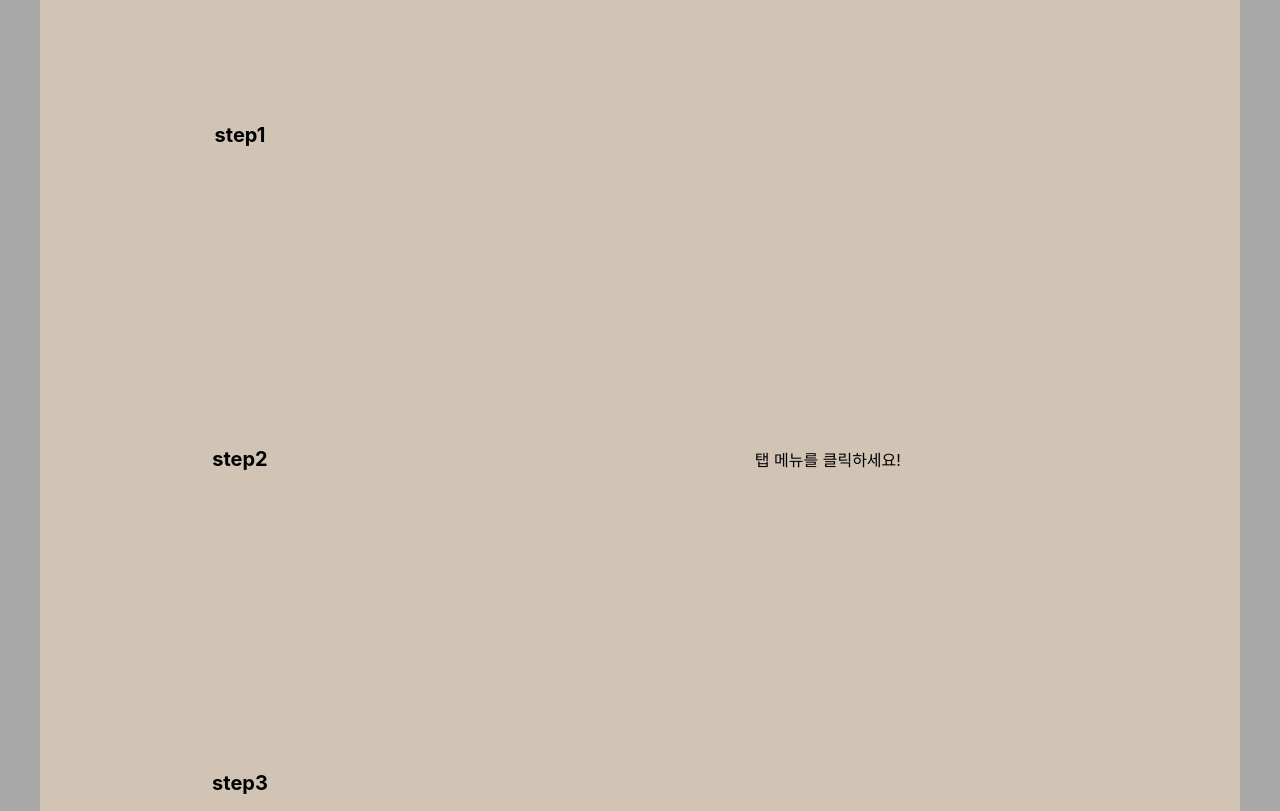
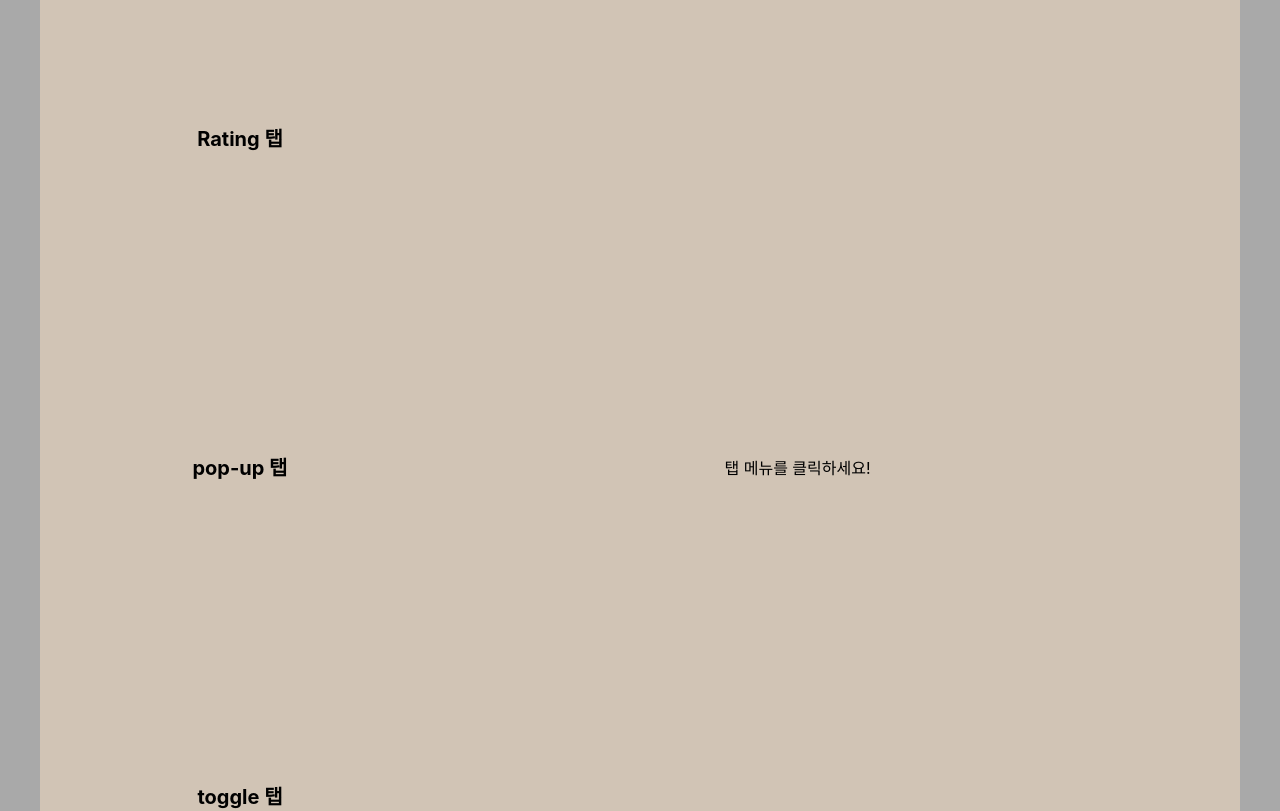
Before and after one commit to limdumb/React-Study, a React (Create React App) app: page /Tap in a window 1280 px wide. Shown: the part 240-1051 px from the top of the page. Built offline with nearby package versions, Linux system fonts and the light colour scheme.

Commit message:
[Feat] step3 글자문구변경

```diff
--- a/src/App.css
+++ b/src/App.css
@@ -19,6 +19,10 @@ li{
 body{
     height: 100vh;
     background-color: darkgray;
+}
+
+body *{
+    /* outline: 1px solid red; */
 }
 
 
@@ -213,7 +217,11 @@ clip-path box-shadow 문제에 관하여*/
 
 .title_dot_li{
     /* title 자식 li */
-    padding: 150px;
+    padding: 150px 100px;
+}
+
+.title_dot_li > span{
+    white-space: nowrap;
 }
 
 .title_dot_li > span{
@@ -229,6 +237,7 @@ clip-path box-shadow 문제에 관하여*/
     display: flex;
     justify-content: center;
     align-items: center;
+
 }
 
 
--- a/src/component/nav_Button/Step2.jsx
+++ b/src/component/nav_Button/Step2.jsx
@@ -9,7 +9,8 @@ function Step2(){
             <button onClick={()=> SetNewPage(!newpage)} style={{fontSize : "50px"}}>클릭!</button>
             <div className="step2_dot_new" style={{display : newpage ? "block":"none"}}>
                 <button onClick={()=> SetNewPage(false) }>X</button>
-                <p>테스트용</p>
+                <p>팝업창</p>
+                <p>“얄리 얄리 얄라셩 얄라리 얄라”</p>
             </div>
         </div>
     )
--- a/src/component/nav_Button/Tap.jsx
+++ b/src/component/nav_Button/Tap.jsx
@@ -26,13 +26,13 @@ function Tap(){
         <div id="tap">
             <ul className="tap_title">
                 <li className="title_dot_li">
-                    <span onClick={()=>{setHide(1)}}>step1</span>
+                    <span onClick={()=>{setHide(1)}}>Rating 탭</span>
                 </li>
                 <li className="title_dot_li">
-                    <span onClick={()=>{setHide(2)}}>step2</span>
+                    <span onClick={()=>{setHide(2)}}>pop-up 탭</span>
                 </li>
                 <li className="title_dot_li">
-                    <span onClick={()=>{setHide(3)}}>step3</span>
+                    <span onClick={()=>{setHide(3)}}>toggle 탭</span>
                 </li>
             </ul>
             <div className="tap_content">
```
